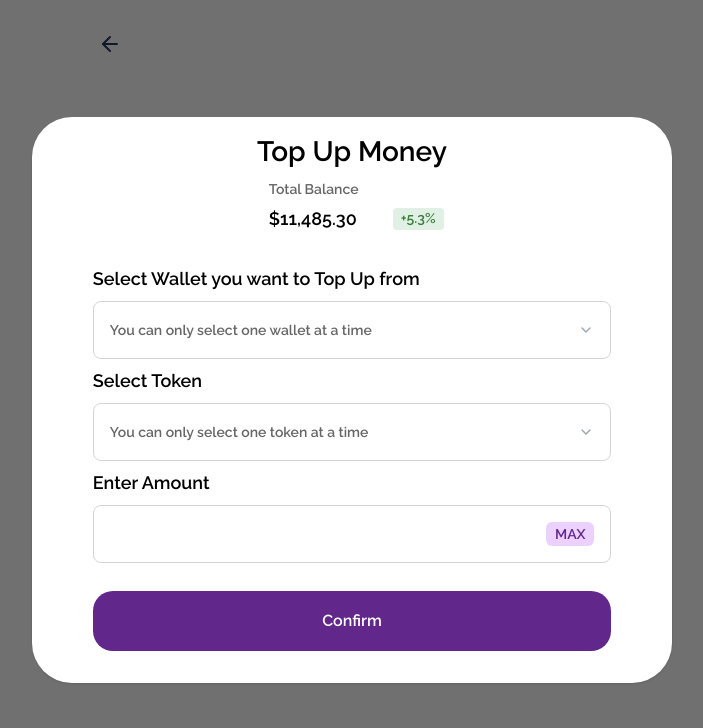
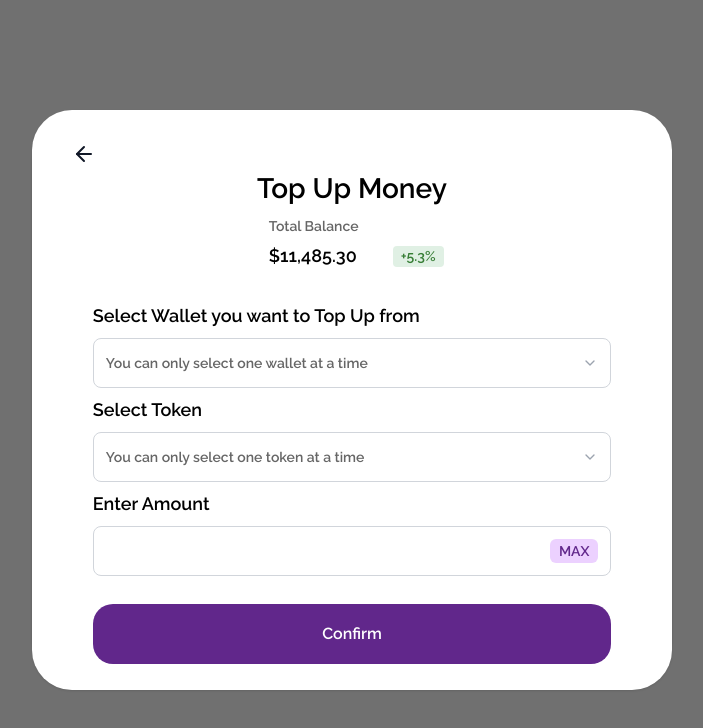
Before and after one commit to Elite-tch/transverse-frontend, a Next.js app: page /deposit in a window 1280 px wide. Both pictures are taken after a click on the element 639 px from the left and 363 px from the top of the page. Shown: the top 728 px of the page, without its empty margins (288-991 px from the left). Built offline with nearby package versions, Linux system fonts and the light colour scheme.

Commit message:
close button

```diff
--- a/app/components/Deposit.tsx
+++ b/app/components/Deposit.tsx
@@ -80,10 +80,11 @@ const Deposit = () => {
             {/* Modal for Top Up Details */}
             {isModalOpen && (
                 <div className="fixed top-0 left-0 w-full h-full flex items-center justify-center bg-black bg-opacity-50 ">
-                    <div className="flex flex-col py-[6%] md:py-0 justify-center bg-white shadow md:w-[50%] mx-auto rounded-[40px] w-[90%] md:my-8 ">
-                    <button
+                    <div className="flex flex-col py-[6%] md:py-0 md:pb-[2%] md:pt-[0%] pb-[5%] pt-[2%] justify-center bg-white shadow md:w-[50%] mx-auto rounded-[40px] w-[90%] md:my-8 ">
+                  <div className="block   ">
+                  <button
                             onClick={() => setIsConfirmationModalOpen(false)}
-                            className="absolute top-[5%] left-[3%] md:left-[27%] md:top-[0%] text-gray-900 hover:text-gray-800 text-[30px]"
+                            className=" text-gray-900 hover:text-gray-800 text-[30px]"
                         >
                               <svg
                              onClick={() => setIsModalOpen(false)}
@@ -104,19 +105,21 @@ const Deposit = () => {
 
                         </button>
 
-
-                        <div className="md:pb-[5%] md:pt-[3%] pb-[5%] pt-[8%]">
+                        <div className="">
                         <h2 className={`h-[43px] leading-[32.87px]  flex justify-center mx-auto text-[28px] font-[600] ${krona.className}`}>Top Up Money</h2>
             <div className="flex justify-center gap-3 w-[29%] md:w-[26%] mx-auto flex-col items-start ">
                     <p className="font-[500] text-sm h-[14px] text-custom-gray ">Total Balance </p>
                     <h4 className="font-[500] text-lg flex items-center  gap-9">$11,485.30 <span className="rounded font-[500] text-sm leading-[13.23px] px-2 py-1 text-btntext bg-custom-green">+5.3%</span> </h4>
                 </div>
+                </div>
+                  </div>
+
 
                             <div className="flex justify-center gap-2 mt-8 md:w-[90%] mx-auto flex-col items-start ">
                                 <div className="flex flex-col gap-2 w-[90%] mx-auto">
                                     <label className="text-lg font-bold ">Select Wallet you want to Top Up from</label>
                                     <div
-                                        className="relative w-[100%] mx-auto border border-gray-300 rounded-lg p-4 flex items-center justify-between cursor-pointer"
+                                        className="relative w-[100%] mx-auto border border-gray-300 rounded-lg p-3 flex items-center justify-between cursor-pointer"
                                         onClick={() => setShowWalletDropdown(!showWalletDropdown)}
                                     >
                                         <div className={`flex-1 font-medium ${selectedWallet ? "text-black" : "text-custom-gray "}`}>
@@ -156,7 +159,7 @@ const Deposit = () => {
                                 <div className="flex flex-col gap-2 w-[90%] mx-auto">
                                     <label className="text-lg font-bold">Select Token</label>
                                     <div
-                                        className="relative w-[100%] mx-auto border border-gray-300 rounded-lg p-4 flex items-center justify-between cursor-pointer"
+                                        className="relative w-[100%] mx-auto border border-gray-300 rounded-lg p-3 flex items-center justify-between cursor-pointer"
                                         onClick={() => setShowTokenDropdown(!showTokenDropdown)}
                                     >
                                         <div className={`flex-1 font-medium ${selectedToken ? "text-black" : "text-custom-gray "}`}>
@@ -194,7 +197,7 @@ const Deposit = () => {
 
                                 <div className="flex justify-start flex-col gap-2 w-[90%] mx-auto">
                                     <label className="text-lg font-bold">Enter Amount</label>
-                                    <div className="flex gap-2 items-center border border-gray-300 rounded-lg p-4 ">
+                                    <div className="flex gap-2 items-center border border-gray-300 rounded-lg p-3 ">
                                         <input type="text" className="outline-none bg-transparent w-full " />
                                         <h3 className="bg-input-bg text-sm text-primary font-[400] h-[24px] w-[54px] flex items-center justify-center rounded-[6px]">MAX</h3>
                                     </div>
@@ -207,14 +210,18 @@ const Deposit = () => {
                         </div>
 
 
-                    </div>
+
                 </div>
             )}
 
             {/* Confirmation Modal */}
             {isConfirmationModalOpen && (
-                <div className={`fixed inset-0 flex items-center justify-center bg-black bg-opacity-50 ${krona.className}`}>
-                    <div className="bg-white rounded-[40px] w-[90%] md:w-[50%] h-[645px] md:h-[574px] p-5 md:px-[5%] shadow-lg flex flex-col items-center justify-center gap-5">
+                <div className={`fixed inset-0 flex items-center justify-center   bg-black bg-opacity-50 ${krona.className}`}>
+                   <div className="bg-white rounded-[40px] w-[90%] md:w-[50%] h-[652px] md:h-[576px]  shadow-lg ">
+                    <svg  onClick={() => setIsConfirmationModalOpen(false)}  xmlns="http://www.w3.org/2000/svg" width="24" height="24" viewBox="0 0 24 24" fill="none" stroke="currentColor" stroke-width="2" stroke-linecap="round" stroke-linejoin="round" className="lucide lucide-x mx-10 mt-8 "><path d="M18 6 6 18"/><path d="m6 6 12 12"/></svg>
+        <div className="flex flex-col items-center justify-center gap-5 p-5 md:px-[5%] md:pt-[10%]">
+
+
                         <h2 className="text-2xl font text-center">Congratulations <span className="text-[32px] text-primary"> Prof 🥳</span></h2>
                         <p className="font-[400] text-[20px] text-center">You have successfully Topped Up your account
                         <span className="font-[500]">-Prof Isaac</span> with $500 ETH.</p>
@@ -223,12 +230,8 @@ const Deposit = () => {
                             <button className="border-primary border bg-lightpurple text-primary text-[14px] w-[240px] h-[60px] rounded-[20px]" onClick={() => setIsConfirmationModalOpen(false)}>Top Up Again</button>
                             <button className="text-white bg-primary text-[14px] w-[240px] h-[60px] rounded-[20px]" onClick={() => setIsConfirmationModalOpen(false)}>Go to Dashboard</button>
                         </div>
-                        <button
-                            onClick={() => setIsConfirmationModalOpen(false)}
-                            className="absolute top-[5%] left-[15%] md:left-[30%] md:top-[7%] text-gray-900 hover:text-gray-800 text-[30px]"
-                        >
-                            &times; {/* Close button (X) */}
-                        </button>
+
+                    </div>
                     </div>
                 </div>
             )}
```
